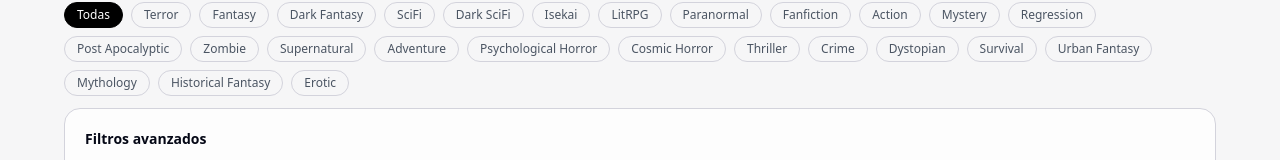
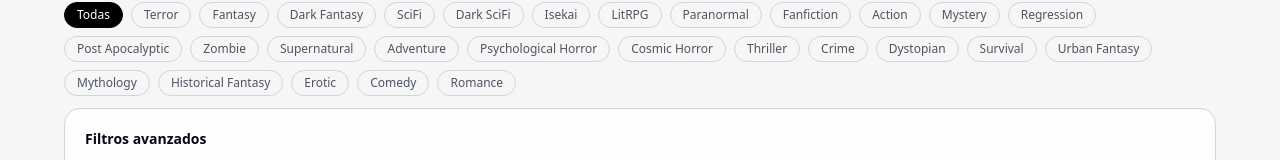
Before and after one commit to AsdrubalV/inkvoid, a Next.js app: page /trending in a window 1280 px wide. Shown: the part 252-412 px from the top of the page. Built offline with nearby package versions, Linux system fonts and the light colour scheme; no server answers; the database is empty.

Commit message:
feat: actualización de páginas y componentes

```diff
--- a/src/app/publish/chapter/page.tsx
+++ b/src/app/publish/chapter/page.tsx
@@ -10,7 +10,8 @@ const CATEGORIES = [
   "Mystery", "Regression", "Post Apocalyptic", "Zombie",
   "Supernatural", "Adventure", "Psychological Horror",
   "Cosmic Horror", "Thriller", "Crime", "Dystopian",
-  "Survival", "Urban Fantasy", "Mythology", "Historical Fantasy", "Erotic"
+  "Survival", "Urban Fantasy", "Mythology", "Historical Fantasy",
+  "Erotic", "Comedy", "Romance"
 ];
 
 function countWords(html: string): number {
--- a/src/app/publish/new/page.tsx
+++ b/src/app/publish/new/page.tsx
@@ -9,7 +9,8 @@ const CATEGORIES = [
   "Mystery", "Regression", "Post Apocalyptic", "Zombie",
   "Supernatural", "Adventure", "Psychological Horror",
   "Cosmic Horror", "Thriller", "Crime", "Dystopian",
-  "Survival", "Urban Fantasy", "Mythology", "Historical Fantasy", "Erotic"
+  "Survival", "Urban Fantasy", "Mythology", "Historical Fantasy",
+  "Erotic", "Comedy", "Romance"
 ];
 
 const LANGUAGES = ["Español", "English", "Português", "Français", "Deutsch", "日本語", "中文"];
--- a/src/app/trending/page.tsx
+++ b/src/app/trending/page.tsx
@@ -9,7 +9,8 @@ const ALL_CATEGORIES = [
   "Mystery", "Regression", "Post Apocalyptic", "Zombie",
   "Supernatural", "Adventure", "Psychological Horror",
   "Cosmic Horror", "Thriller", "Crime", "Dystopian",
-  "Survival", "Urban Fantasy", "Mythology", "Historical Fantasy", "Erotic"
+  "Survival", "Urban Fantasy", "Mythology", "Historical Fantasy",
+  "Erotic", "Comedy", "Romance"
 ];
 
 interface Props {
```
